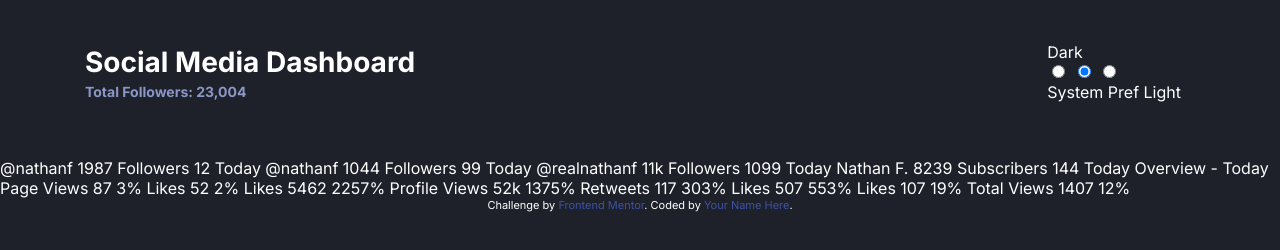
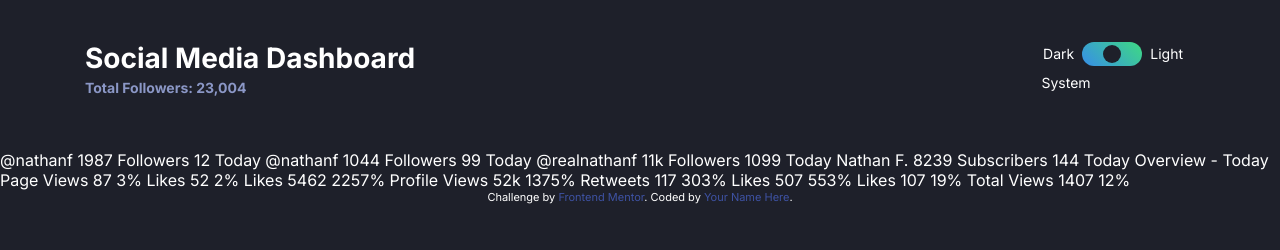
Before and after one commit to amit-katyal/social-dashboard, a website: page index.html in a window 1280 px wide. Drawn offline with Linux system fonts and the light colour scheme.

Commit message:
Style toggle, make accessible

```diff
--- a/app/scss/components/header.scss
+++ b/app/scss/components/header.scss
@@ -1,15 +1,21 @@
 @use "../util/" as *;
 
 .header {
+  display: flex;
+  flex-wrap: wrap;
   margin-top: rem(36);
 
   @include breakpoint(large) {
-    display: flex;
     justify-content: space-between;
     align-items: center;
   }
 
   &__title {
+    width: 100;
+
+    @include breakpoint(medium) {
+      width: auto;
+    }
   }
 
   &__subtitle {
@@ -17,7 +23,4 @@
     font-weight: 700;
     color: var(--dark-text1);
   }
-
-  &__toggle {
-  }
 }
--- a/app/scss/components/toggle.scss
+++ b/app/scss/components/toggle.scss
@@ -1,21 +1,87 @@
 @use "../util" as *;
+// https://codepen.io/SaraSoueidan/pen/jpBbrq
 
 .toggle {
+  display: grid;
+  grid-template-columns: 1fr rem(60) 1fr;
+  grid-template-rows: repeat(2, 1fr);
+  gap: rem(4.8) rem(8);
   border: none;
+  margin: 0;
+
+  label {
+    font-size: rem(14);
+    align-self: center;
+
+    &[for="dark"] {
+      grid-column: 1 / 2;
+      justify-self: end;
+    }
+
+    &[for="system"] {
+      grid-column: 1 / 4;
+      grid-row: 2 / 3;
+      justify-self: start;
+    }
+
+    &[for="light"] {
+      grid-column: 3 / 4;
+    }
+  }
 
   &__wrapper {
+    position: relative;
+    grid-column: 2 / 3;
+    grid-row: 1 / 2;
+    height: rem(24);
   }
 
   input[type="radio"] {
+    margin: 0 rem(-2) 0 rem(-2);
+    opacity: 0;
+    width: rem(20);
+    height: rem(24);
+
+    &:focus ~ .toggle__switcher {
+      border: rem(2) solid white;
+    }
   }
 
   &__background {
+    display: block;
+    height: 100%;
+    position: absolute;
+    width: 100%;
+    top: 0;
+    border-radius: rem(12);
+    background: linear-gradient(
+      225deg,
+      var(--toggle-bg-start) 0%,
+      var(--toggle-bg-end) 98.02%
+    );
+    pointer-events: none;
   }
 
-  &__button {
-    width: rem(16);
-    height: rem(16);
+  &__switcher {
+    position: absolute;
+    left: rem(3);
+    top: rem(3);
+    right: 100%;
+    width: rem(18);
+    height: rem(18);
     border-radius: 50%;
-    background-color: var(--toggle);
+    background-color: var(--dark-bg);
+    transition: all 150ms ease-in-out;
+  }
+
+  #light:checked ~ .toggle__switcher {
+    left: calc(100% - 21px);
+    right: 3px;
+  }
+
+  #system:checked ~ .toggle__switcher {
+    left: 50%;
+    right: auto;
+    transform: translate(-50%);
   }
 }
--- a/app/scss/globals/colors.scss
+++ b/app/scss/globals/colors.scss
@@ -6,8 +6,8 @@
   --instagram-start: hsl(37, 97%, 70%);
   --instagram-end: hsl(329, 70%, 58%);
   --youtube: hsl(348, 97%, 39%);
-  --toggle-bg-start: hsl(210, 78%, 56%);
-  --toggle-bg-end: hsl(146, 68%, 55%);
+  --toggle-bg-start: hsl(146, 68%, 55%);
+  --toggle-bg-end: hsl(210, 78%, 56%);
   --toggle: hsl(230, 22%, 74%);
   --dark-bg: hsl(230, 17%, 14%);
   --dark-top-bg: hsl(232, 19%, 15%);
--- a/index.html
+++ b/index.html
@@ -48,7 +48,6 @@
         aria-label="theme toggle"
         role="radiogroup"
       >
-        <label for="dark">Dark</label>
       <div class="toggle__wrapper">
         <input type="radio" name="theme" id="dark" />
         <input type="radio" name="theme" id="system" checked />
@@ -56,10 +55,12 @@
         <span aria-hidden="true" class="toggle__background"></span>
         <span aria-hidden="true" class="toggle__switcher"></span>
       </div>
-        <label for="dark">System Pref</label>
+      <label for="dark">Dark</label>
+      <label for="system">System</label>
       <label for="light">Light</label>
       </fieldset>
     </header>
+
     <main>
       <section></section>
       @nathanf 1987 Followers 12 Today @nathanf 1044 Followers 99 Today
```
Also changed, not shown: dist/style.css, 1 other file. Lines whose indentation alone changed are shown as unchanged.
